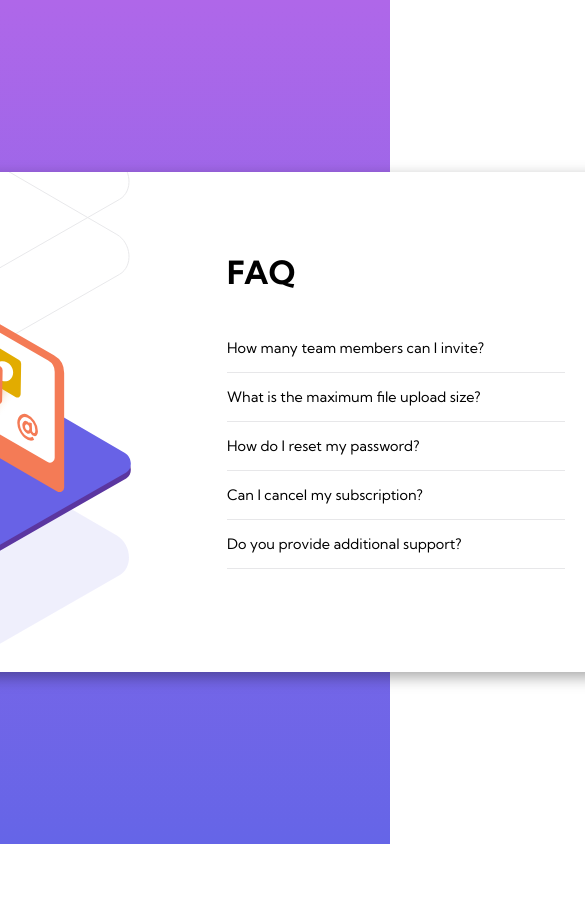
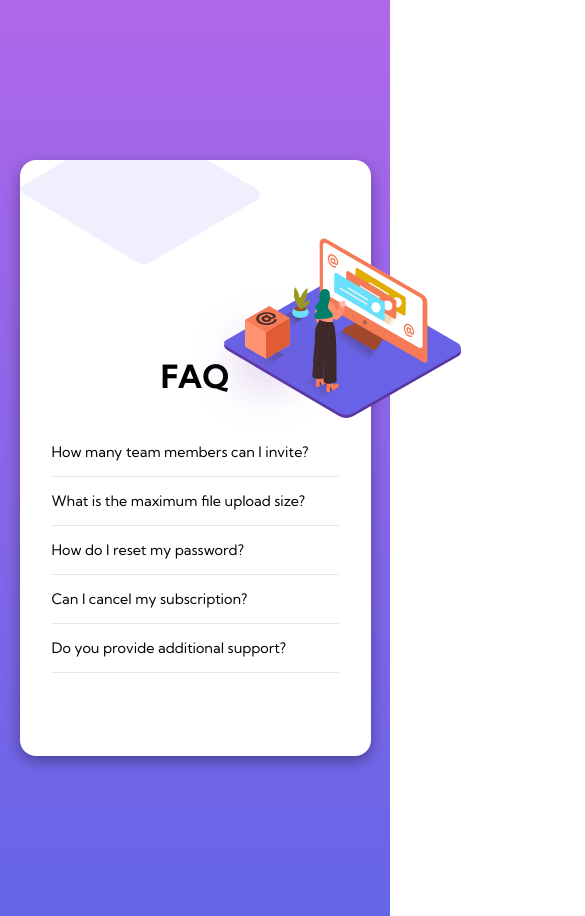
Before and after one commit to kenzotakamori/frontendmaster-faq-accordion, a plain HTML site: page index.html in a window 390 px wide. Shown: the top 916 px of the page, 585 px wide, since content can reach past the window. Before the commit the page ends 844 px from the top, so only its background shows below. Drawn offline with Linux system fonts and the light colour scheme.

Commit message:
start mobile layout

```diff
--- a/index.html
+++ b/index.html
@@ -13,7 +13,8 @@
 </head>
 <body>
   <div class="container">
-    <img src="/images/illustration-box-desktop.svg" alt="Box Illustration">
+    <img class="img-mobile" src="/images/illustration-woman-online-mobile.svg" alt="Woman Online">
+    <img class="img-desktop" src="/images/illustration-box-desktop.svg" alt="Box Illustration">
     <div class="text-section">
       <h1>FAQ</h1>
       <ul class="faq-section">
--- a/style.scss
+++ b/style.scss
@@ -19,6 +19,9 @@ html {
     height: 100%;
     display: grid;
     place-content: center;
+    @media screen and (max-width: 900px) {
+        height: auto;
+    }
 }
 
 body {
@@ -29,6 +32,10 @@ body {
     height: 100%;
     display: grid;
     place-content: center;
+    @media screen and (max-width: 900px) {
+        width: 375px;
+        height: auto;
+    }
 }
 
 .container {
@@ -46,6 +53,19 @@ body {
         position: relative;
         top: 40%;
         left: -25%;
+        @media screen and (max-width: 900px) {
+            left: 50%;
+        }
+    }
+    @media screen and (max-width: 900px) {
+        margin: 10rem 0 10rem;
+        width: 90vw;
+        max-width: 500px;
+        height: auto;
+        grid-template-columns: unset;
+        grid-auto-flow: row;
+        background-image: url('/images/bg-pattern-mobile.svg');
+        background-position:0% 0%;
     }
 }
 
@@ -80,4 +100,25 @@ body {
             }
         }
     }
+
+    @media screen and (max-width: 900px) {
+        height: 25rem;
+        padding: 0 2rem;
+        h1 {
+            text-align: center;
+        }
+    }
 }
+
+
+.img-mobile {
+    display: none;
+}
+@media screen and (max-width: 900px) {
+    .img-mobile {
+        display: block;
+    }
+    .img-desktop {
+        display: none;
+    }
+}
```
Also changed, not shown: style.css, 1 other file.
